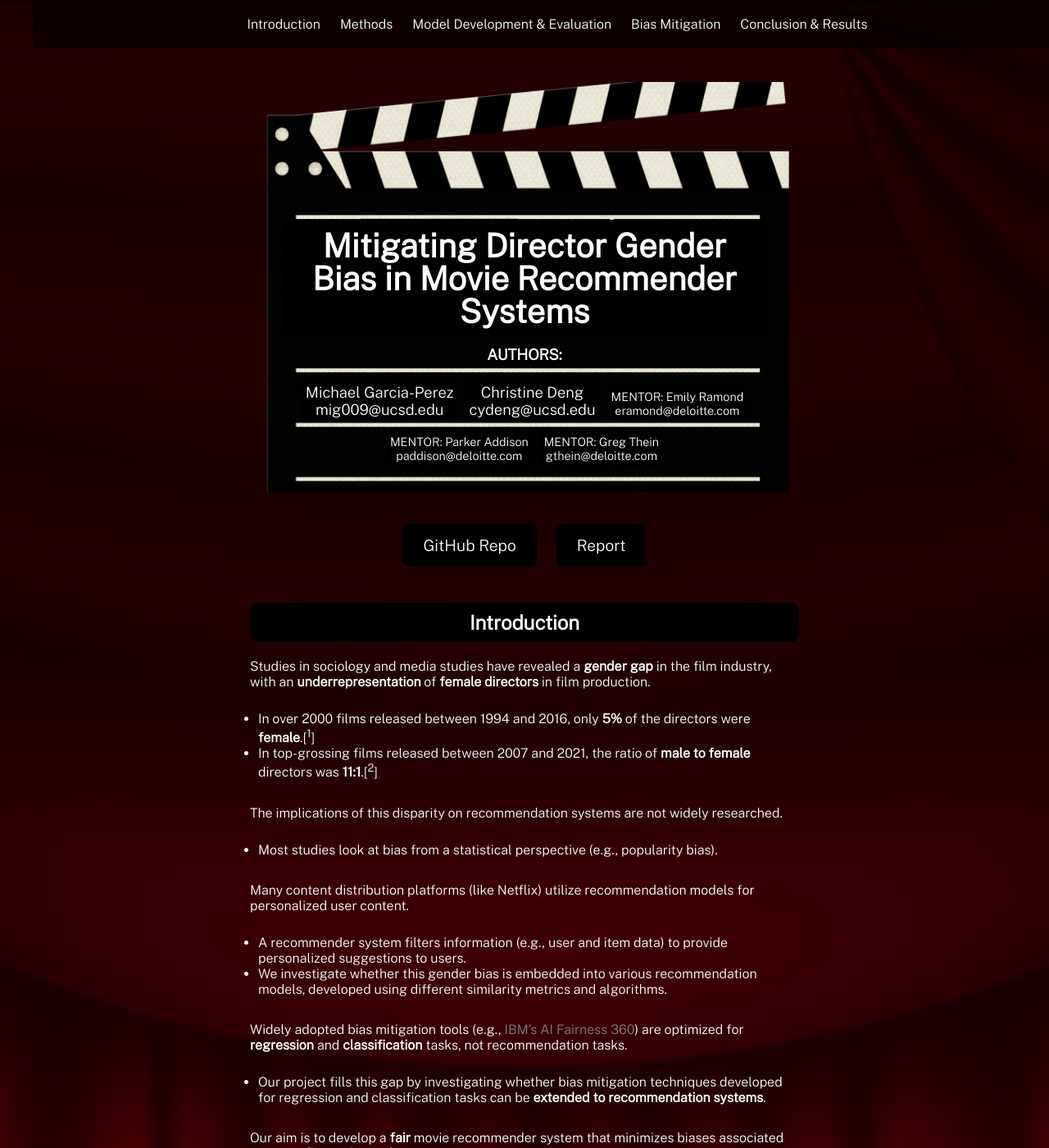
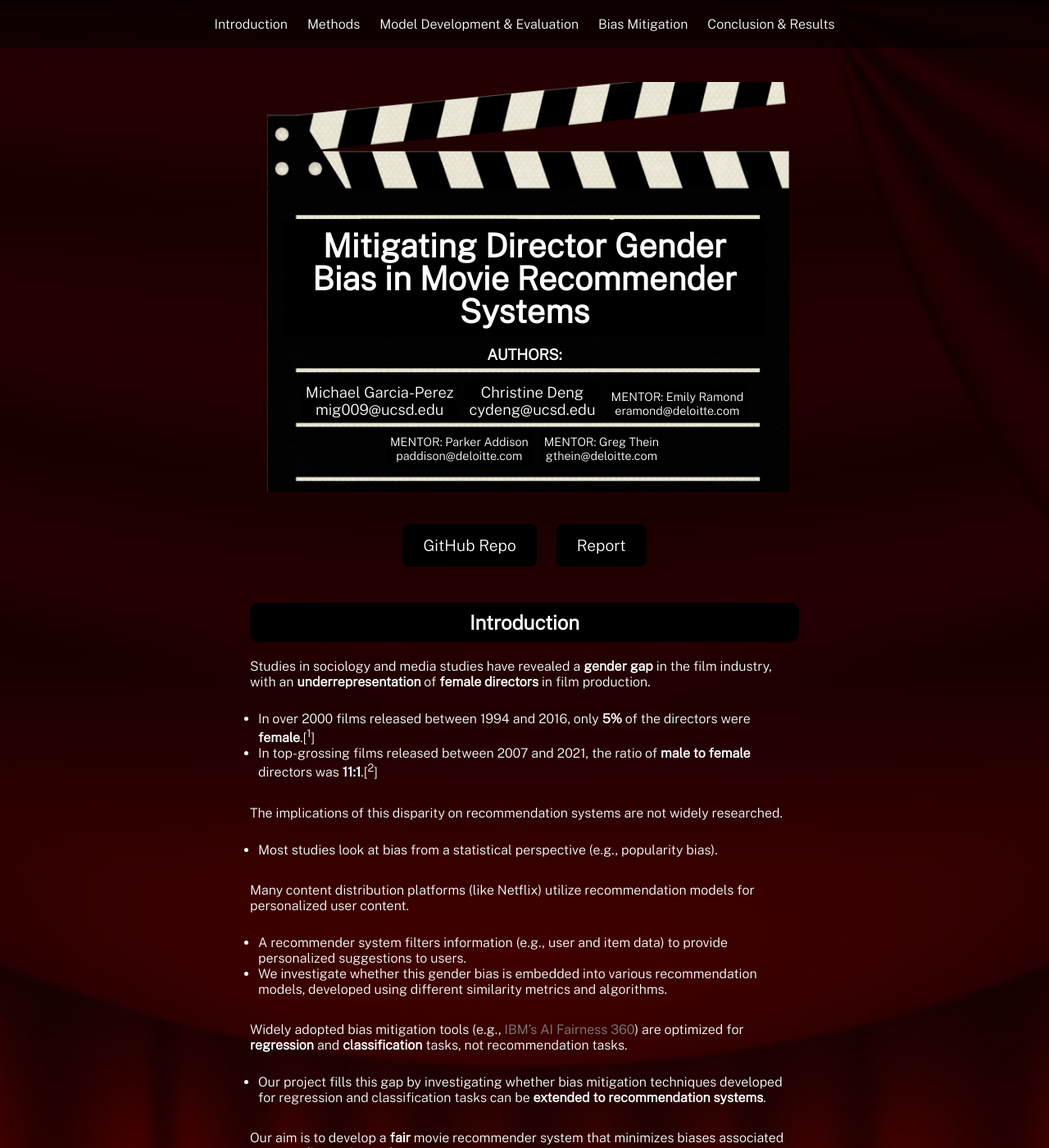
Before and after one commit to michael-garciaperez/DSC180A-Methodology-5, a Jekyll site: the page built from index.md, in a window 1280 px wide and 1400 px high. Shown: the whole window at 82% size. Built offline with Jekyll 4.4.1, drawn with Linux system fonts in a browser that asks for light colours.

Commit message:
Update style.scss

```diff
--- a/assets/css/style.scss
+++ b/assets/css/style.scss
@@ -10,7 +10,7 @@
   font-family: 'Public Sans', sans-serif;
   color: white;
   margin: 0;
-  max-width: 1200px; /* Adjust the value as needed */
+  max-width: 2400px; /* Adjust the value as needed */
   margin-left: auto;
   margin-right: auto;
 }
```
